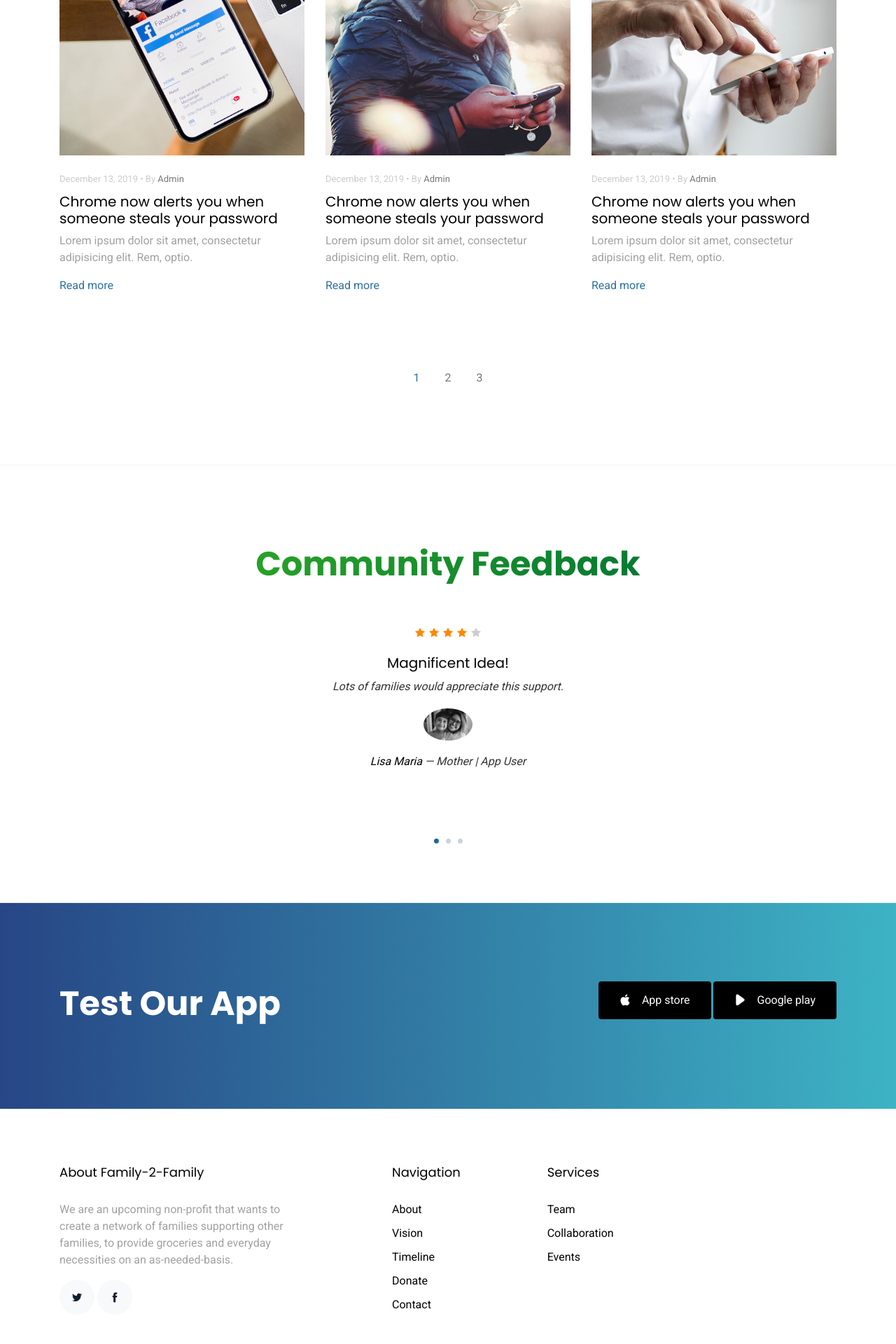
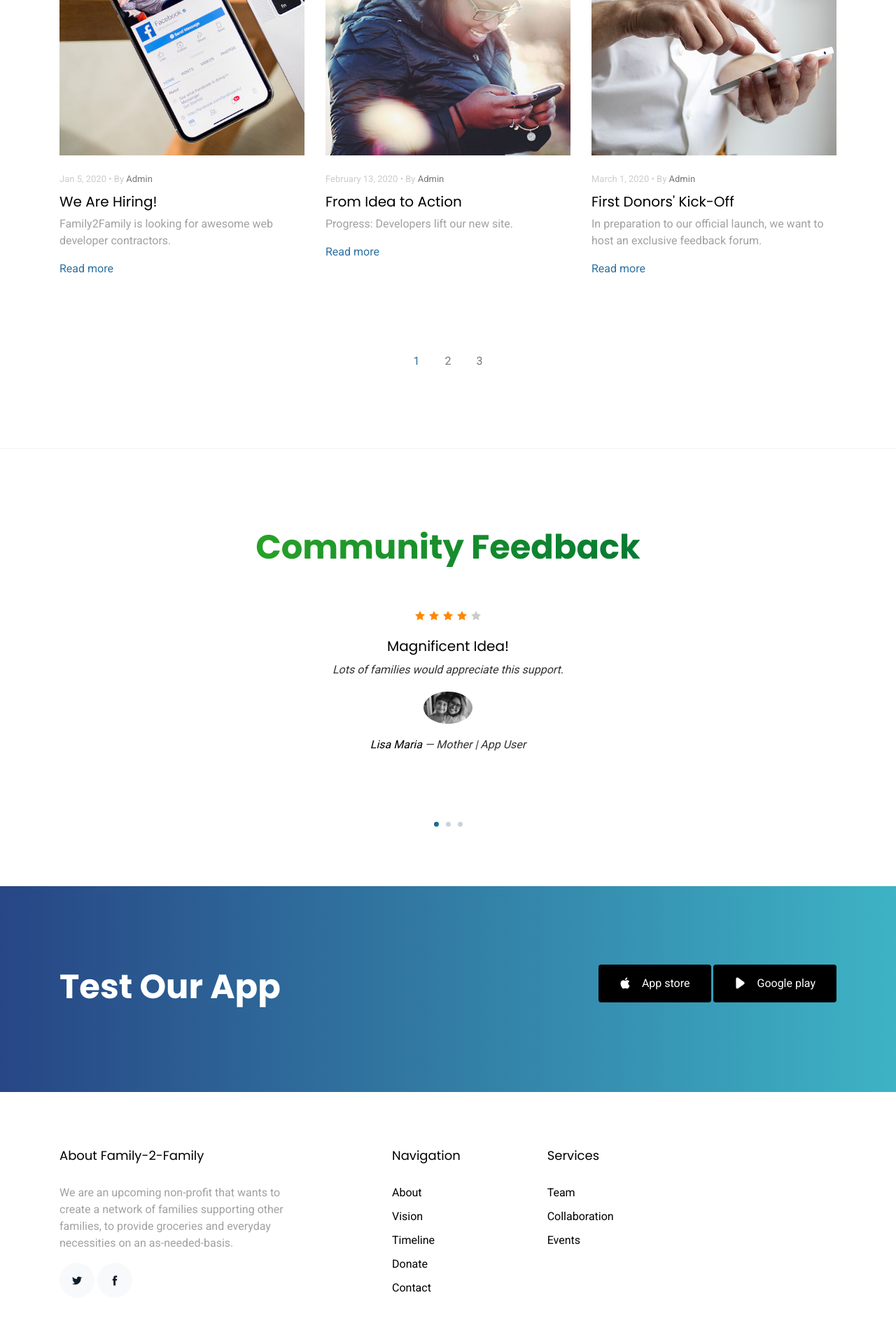
Before and after one commit to Family2Family/website, a Flask app: page /vision in a window 1280 px wide. Shown: the part 720-2640 px from the top of the page at 70% size. Run offline with Flask 2, Linux system fonts and the light colour scheme; some libraries are stand-ins or nearby versions.

Commit message:
feature(vision.html): updated vision blogs

```diff
--- a/templates/vision.html
+++ b/templates/vision.html
@@ -42,40 +42,40 @@
             <!--  Story Entries -->
             <div class="col-md-4">
               <div class="post-entry">
-                <a href="blog-single.html" class="d-block mb-4">
+                <a href="#!" class="d-block mb-4">
                   <img src="/static/img/img_1.jpg" alt="Image" class="img-fluid">
                 </a>
                 <div class="post-text">
-                  <span class="post-meta">December 13, 2019 &bullet; By <a href="#">Admin</a></span>
-                  <h3><a href="#">Chrome now alerts you when someone steals your password</a></h3>
-                  <p>Lorem ipsum dolor sit amet, consectetur adipisicing elit. Rem, optio.</p>
-                  <p><a href="#" class="readmore">Read more</a></p>
+                  <span class="post-meta">Jan 5, 2020 &bullet; By <a href="#!">Admin</a></span>
+                  <h3><a href="#!">We Are Hiring!</a></h3>
+                  <p>Family2Family is looking for awesome web developer contractors.</p>
+                  <p><a href="#!" class="readmore">Read more</a></p>
                 </div>
               </div>
             </div>
             <div class="col-md-4">
               <div class="post-entry">
-                <a href="blog-single.html" class="d-block mb-4">
+                <a href="#!" class="d-block mb-4">
                   <img src="/static/img/img_2.jpg" alt="Image" class="img-fluid">
                 </a>
                 <div class="post-text">
-                  <span class="post-meta">December 13, 2019 &bullet; By <a href="#">Admin</a></span>
-                  <h3><a href="#">Chrome now alerts you when someone steals your password</a></h3>
-                  <p>Lorem ipsum dolor sit amet, consectetur adipisicing elit. Rem, optio.</p>
-                  <p><a href="#" class="readmore">Read more</a></p>
+                  <span class="post-meta">February 13, 2020 &bullet; By <a href="#!">Admin</a></span>
+                  <h3><a href="#!">From Idea to Action</a></h3>
+                  <p>Progress: Developers lift our new site.</p>
+                  <p><a href="#!" class="readmore">Read more</a></p>
                 </div>
               </div>
             </div>
             <div class="col-md-4">
               <div class="post-entry">
-                <a href="blog-single.html" class="d-block mb-4">
+                <a href="#!" class="d-block mb-4">
                   <img src="/static/img/img_3.jpg" alt="Image" class="img-fluid">
                 </a>
                 <div class="post-text">
-                  <span class="post-meta">December 13, 2019 &bullet; By <a href="#">Admin</a></span>
-                  <h3><a href="#">Chrome now alerts you when someone steals your password</a></h3>
-                  <p>Lorem ipsum dolor sit amet, consectetur adipisicing elit. Rem, optio.</p>
-                  <p><a href="#" class="readmore">Read more</a></p>
+                  <span class="post-meta">March 1, 2020 &bullet; By <a href="#!">Admin</a></span>
+                  <h3><a href="#!">First Donors' Kick-Off</a></h3>
+                  <p>In preparation to our official launch, we want to host an exclusive feedback forum.</p>
+                  <p><a href="#!" class="readmore">Read more</a></p>
                 </div>
               </div>
             </div>
@@ -84,9 +84,9 @@
 
           <div class="row">
             <div class="col-12 text-center">
-              <a href="#" class="p-3 active text-primary">1</a>
-              <a href="#" class="p-3">2</a>
-              <a href="#" class="p-3">3</a>
+              <a href="#!" class="p-3 active text-primary">1</a>
+              <a href="#!" class="p-3">2</a>
+              <a href="#!" class="p-3">3</a>
 
             </div>
           </div>
```
